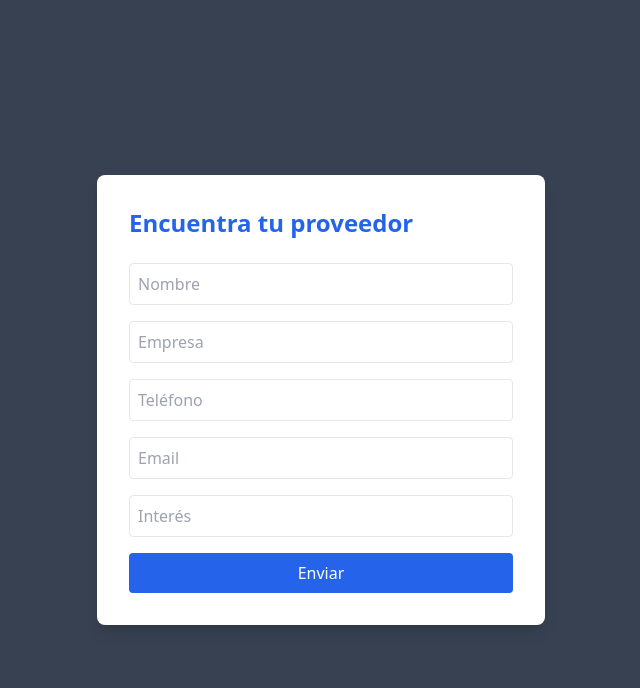
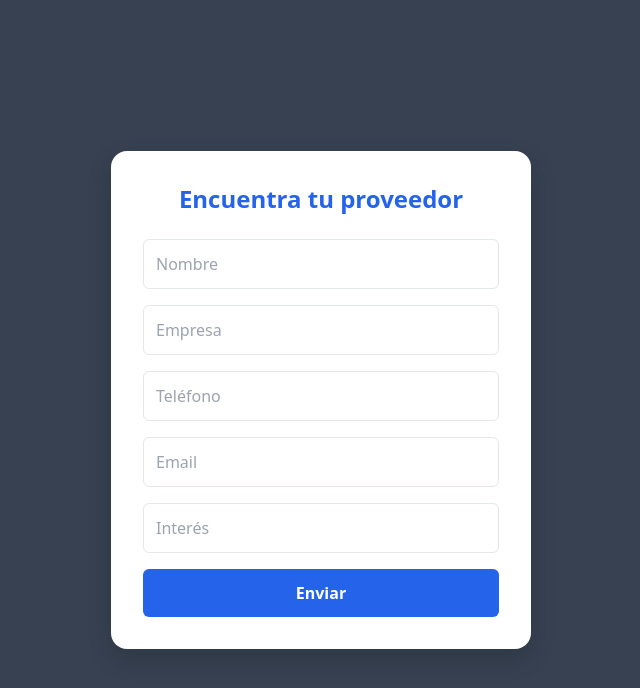
Before and after one commit to JoniMeichtry11/Formulario-ProveedoresApp, an Angular app: page / in a window 1280 px wide. Shown: the top 688 px of the page, without its empty margins (319-959 px from the left). Built offline with nearby package versions, Linux system fonts and the light colour scheme.

Commit message:
feat: add styles on form

```diff
--- a/src/app/app.html
+++ b/src/app/app.html
@@ -1,17 +1,17 @@
-<div class="min-h-screen flex items-center justify-center bg-neutral text-white">
-  <div class="bg-white text-neutral rounded-lg shadow-lg p-8 w-full max-w-md transition-transform duration-500 hover:scale-105">
-    <h1 class="text-2xl font-bold text-primary mb-6">Encuentra tu proveedor</h1>
+<div class="form-card">
+  <h1 class="text-2xl text-center font-bold text-primary mb-6 text-center">
+    Encuentra tu proveedor
+  </h1>
 
-    <form class="space-y-4">
-      <input type="text" placeholder="Nombre" class="w-full p-2 border rounded focus:outline-none focus:ring-2 focus:ring-primary" />
-      <input type="text" placeholder="Empresa" class="w-full p-2 border rounded focus:outline-none focus:ring-2 focus:ring-primary" />
-      <input type="tel" placeholder="Teléfono" class="w-full p-2 border rounded focus:outline-none focus:ring-2 focus:ring-primary" />
-      <input type="email" placeholder="Email" class="w-full p-2 border rounded focus:outline-none focus:ring-2 focus:ring-primary" />
-      <input type="text" placeholder="Interés" class="w-full p-2 border rounded focus:outline-none focus:ring-2 focus:ring-primary" />
+  <form class="space-y-4">
+    <input type="text" placeholder="Nombre" class="input" />
+    <input type="text" placeholder="Empresa" class="input" />
+    <input type="tel" placeholder="Teléfono" class="input" />
+    <input type="email" placeholder="Email" class="input" />
+    <input type="text" placeholder="Interés" class="input" />
 
-      <button type="submit" class="w-full bg-primary text-white py-2 rounded hover:bg-secondary transition-colors duration-300">
-        Enviar
-      </button>
-    </form>
-  </div>
+    <button type="submit" class="btn-primary w-full">
+      Enviar
+    </button>
+  </form>
 </div>
--- a/src/app/app.scss
+++ b/src/app/app.scss
@@ -0,0 +1,41 @@
+:host {
+  display: flex;
+  justify-content: center;
+  align-items: center;
+  min-height: 100vh;
+  background: var(--color-neutral);
+  padding: 1rem;
+}
+
+.form-card {
+  background: #fff;
+  color: var(--color-neutral);
+  border-radius: 1rem;
+  box-shadow: 0 10px 25px rgba(0,0,0,0.15);
+  padding: 2rem;
+  width: 100%;
+  max-width: 420px;
+
+  // Animación de entrada
+  opacity: 0;
+  transform: translateY(30px);
+  animation: fadeInUp 0.6s ease-out forwards;
+}
+
+@keyframes fadeInUp {
+  to {
+    opacity: 1;
+    transform: translateY(0);
+  }
+}
+
+.input {
+  @apply w-full p-3 border rounded-md focus:outline-none focus:ring-2 focus:ring-primary transition;
+}
+
+.btn-primary {
+  @apply bg-primary text-white py-3 rounded-md font-semibold transition-colors duration-300;
+  &:hover {
+    @apply bg-secondary;
+  }
+}
```
